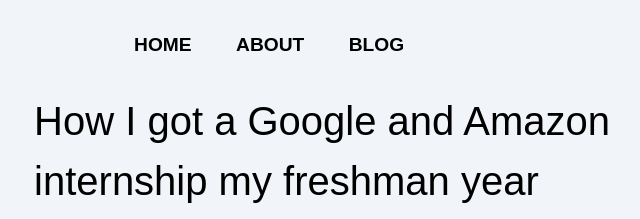
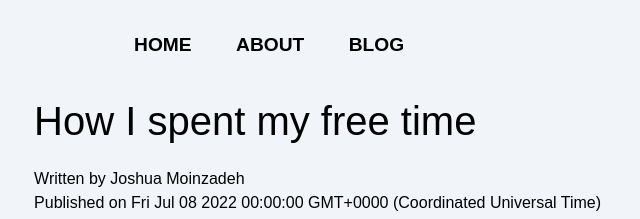
Before and after one commit to KrimsonJosh/portfolio, an Astro site: page /posts/post-2 in a window 1280 px wide. Shown: the top 219 px of the page, without its empty margins (266-906 px from the left). Built offline with nearby package versions, Linux system fonts and the light colour scheme; Astro itself is replaced by a stand-in of ours.

Commit message:
Some changes in post2

```diff
--- a/src/pages/posts/post-2.md
+++ b/src/pages/posts/post-2.md
@@ -1,6 +1,6 @@
 ---
 layout: ../../layouts/MarkdownPostLayout.astro
-title: How I got a Google and Amazon internship my freshman year
+title: How I spent my free time
 author: Joshua Moinzadeh
 description: "Please follow me on linkedin if this helped!"
 image:
```
